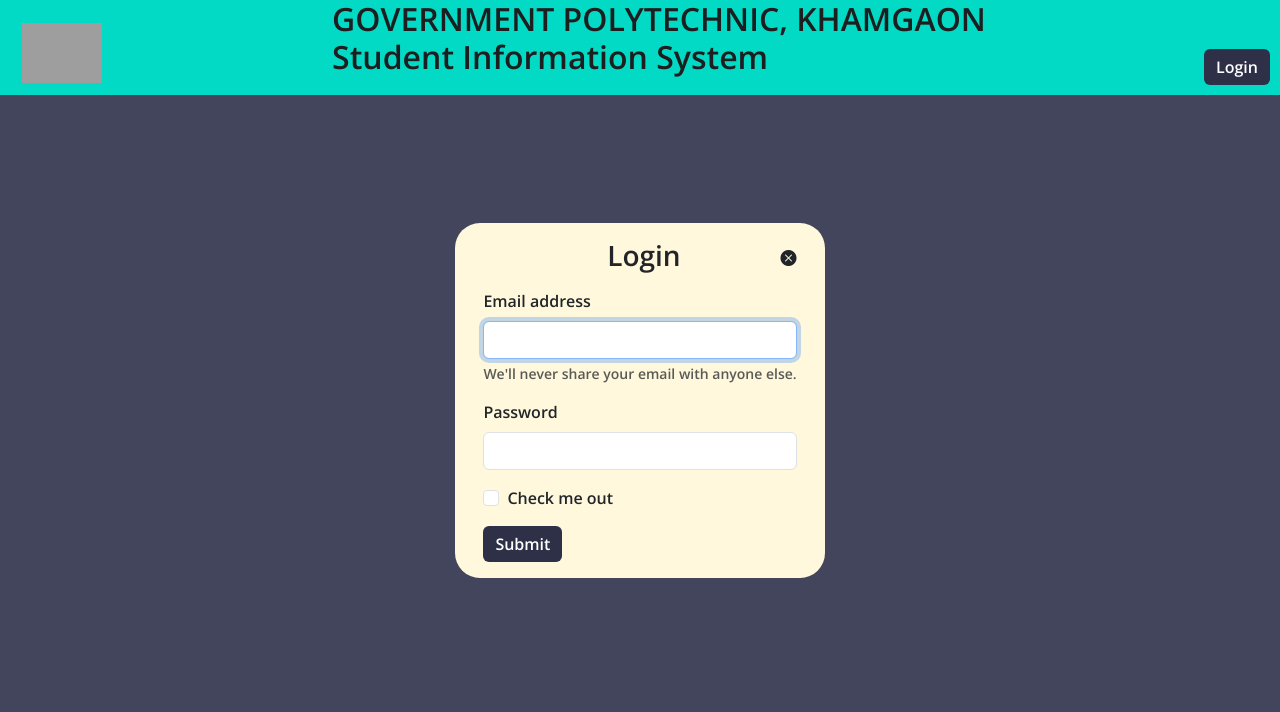
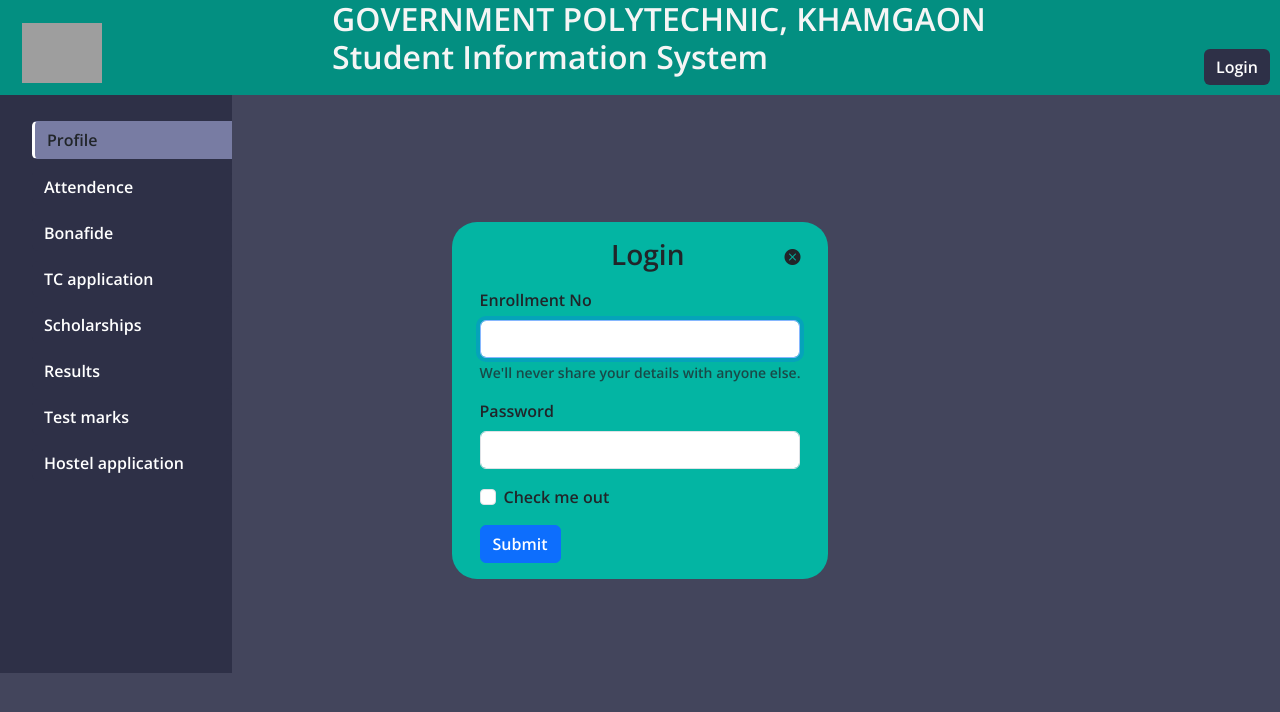
Before and after one commit to CapstoneProject22-23/SIS-Frontend, a React (Create React App) app: page / in a window 1280 px wide. Both pictures are taken after a click on the button "Login". Shown: the top 712 px of the page. Built offline with nearby package versions, Linux system fonts and the light colour scheme; grey boxes are pictures that could not be loaded.

Commit message:
Sidebar
Sidebar added. Login popup modified

```diff
--- a/src/CSS/Header.css
+++ b/src/CSS/Header.css
@@ -4,7 +4,7 @@
   display: flex;
   flex-direction: row;
   /* background: #710193; */
-  background: #03dac5;
+  background: #038f81;
   color: aliceblue;
   justify-content: space-between;
 }
@@ -23,7 +23,7 @@
     flex-direction: row;
     margin-left: 20%;
 } */
-.btn-primary {
+.header .btn-primary {
   background-color: #2e3047;
   border: none;
 }
@@ -36,7 +36,7 @@
   align-items: center;
   font-size: large;
   font-weight: 600;
-  color: #1d1e20;
+  color: whitesmoke;
 }
 
 .header button:hover {
--- a/src/CSS/Login.css
+++ b/src/CSS/Login.css
@@ -1,7 +1,7 @@
 .loginForm {
   border: 10px;
-  border-color: aqua;
-  background-color: cornsilk;
+  /* border-color: aqua; */
+  background-color: #03b5a3;
   border-radius: 25px;
   padding: 1rem;
 }
--- /dev/null
+++ b/src/CSS/Sidebar.css
@@ -0,0 +1,38 @@
+.sidebar {
+  display: inline-flex;
+  flex-direction: column;
+  align-items: flex-start;
+  /* max-height: 30rem; */
+  background-color: #2e3047;
+  padding-right: 0rem;
+  padding-left: 2rem;
+  padding-bottom: 15%;
+  padding-top: 1rem;
+}
+
+.sidebar .btn-primary {
+  background-color: #2e3047;
+  border: none;
+  width: 200px;
+  text-align: left;
+  /* padding-left: 20%; */
+  margin-top: 10px;
+}
+.sidebar button:hover {
+  background-color: #000000;
+  border-left: 3px solid #fff;
+  border-top-left-radius: 5px;
+  border-bottom-left-radius: 5px;
+  color: white;
+}
+.btn-selected {
+  background-color: #787ca3;
+  margin-top: 10px;
+  border-left: 3px solid #fff;
+  border-top-left-radius: 5px;
+  border-bottom-left-radius: 5px;
+  border-bottom-right-radius: 0px;
+  border-top-right-radius: 0px;
+  width: 200px;
+  text-align: left;
+}
--- a/src/Components/HomePage.js
+++ b/src/Components/HomePage.js
@@ -1,5 +1,14 @@
 import React from "react";
 import "../CSS/HomePage.css";
+import Sidebar from "./Sidebar";
+
 export default function HomePage() {
-  return <div className="main"></div>;
+  return (
+    <div className="home">
+      <div className="sideMenu">
+        <Sidebar />
+      </div>
+      <div className="main"></div>
+    </div>
+  );
 }
--- a/src/Components/Login.js
+++ b/src/Components/Login.js
@@ -10,27 +10,23 @@ export default function Login(props) {
         </div>
         <div className="mb-3">
           <label htmlFor="exampleInputEmail1" className="form-label">
-            Email address
+            Enrollment No
           </label>
           <input
-            type="email"
+            type="text"
             className="form-control"
-            id="exampleInputEmail1"
-            aria-describedby="emailHelp"
+            id="enrollmentNo"
+            aria-describedby="enroll"
           />
-          <div id="emailHelp" className="form-text">
-            We'll never share your email with anyone else.
+          <div id="enroll" className="form-text">
+            We'll never share your details with anyone else.
           </div>
         </div>
         <div className="mb-3">
-          <label htmlFor="exampleInputPassword1" className="form-label">
+          <label htmlFor="password" className="form-label">
             Password
           </label>
-          <input
-            type="password"
-            className="form-control"
-            id="exampleInputPassword1"
-          />
+          <input type="password" className="form-control" id="password" />
         </div>
         <div className="mb-3 form-check">
           <input
--- /dev/null
+++ b/src/Components/Sidebar.js
@@ -0,0 +1,69 @@
+import React, { useState } from "react";
+import "../CSS/Sidebar.css";
+export default function Sidebar(props) {
+  const [selected, setSelected] = new useState("btn1");
+  const clicked = () => {
+    var id = window.event.target.id;
+    setSelected(id);
+  };
+  return (
+    <div className="sidebar">
+      <button
+        className={selected === "btn1" ? "btn btn-selected" : "btn btn-primary"}
+        onClick={clicked}
+        id="btn1"
+      >
+        Profile
+      </button>
+      <button
+        className={selected === "btn2" ? "btn btn-selected" : "btn btn-primary"}
+        onClick={clicked}
+        id="btn2"
+      >
+        Attendence
+      </button>
+      <button
+        className={selected === "btn3" ? "btn btn-selected" : "btn btn-primary"}
+        onClick={clicked}
+        id="btn3"
+      >
+        Bonafide
+      </button>
+      <button
+        className={selected === "btn4" ? "btn btn-selected" : "btn btn-primary"}
+        onClick={clicked}
+        id="btn4"
+      >
+        TC application
+      </button>
+      <button
+        className={selected === "btn5" ? "btn btn-selected" : "btn btn-primary"}
+        onClick={clicked}
+        id="btn5"
+      >
+        Scholarships
+      </button>
+      <button
+        className={selected === "btn6" ? "btn btn-selected" : "btn btn-primary"}
+        onClick={clicked}
+        id="btn6"
+      >
+        Results
+      </button>
+      <button
+        className={selected === "btn7" ? "btn btn-selected" : "btn btn-primary"}
+        onClick={clicked}
+        id="btn7"
+      >
+        Test marks
+      </button>
+      <button
+        className={selected === "btn8" ? "btn btn-selected" : "btn btn-primary"}
+        onClick={clicked}
+        id="btn8"
+      >
+        Hostel application
+      </button>
+    </div>
+  );
+}
```
